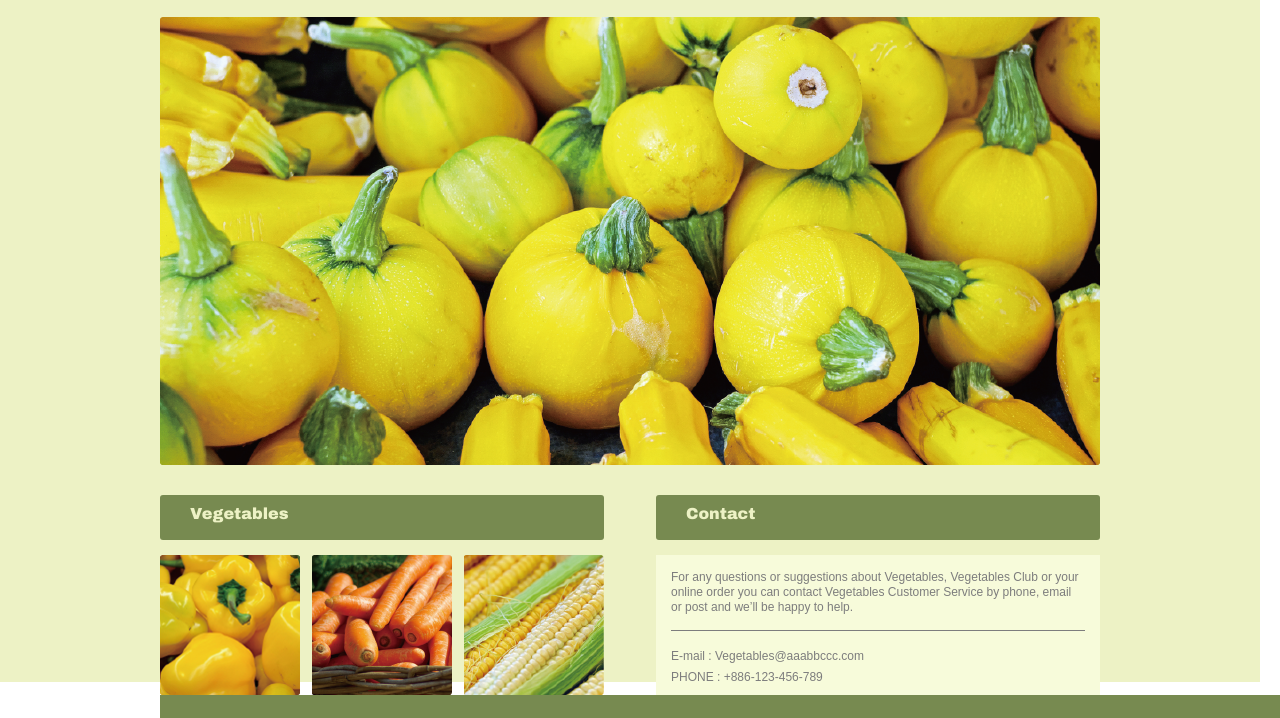
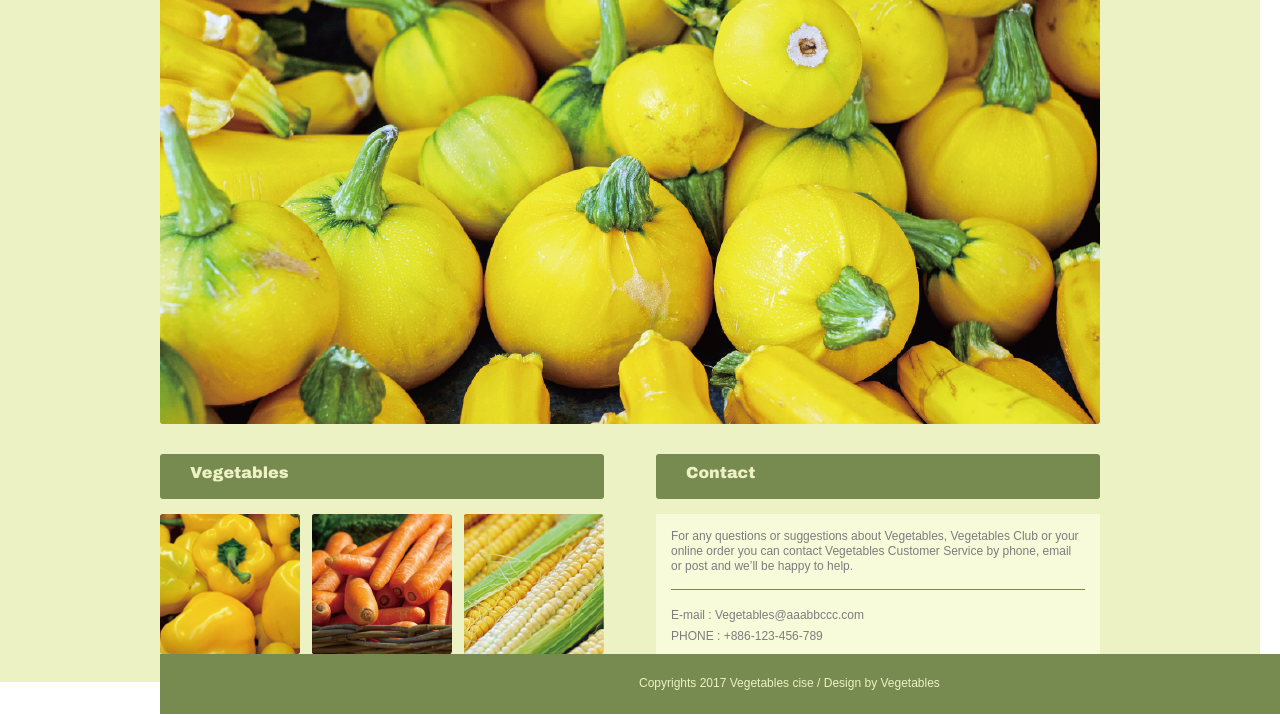
Before and after one commit to a5052106a/HW5-vegetable, a plain HTML site: page index.html in a window 1280 px wide. Shown: the part 198-916 px from the top of the page. Drawn offline with Linux system fonts and the light colour scheme.

Commit message:
Add files via upload

```diff
--- a/css/style.css
+++ b/css/style.css
@@ -14,12 +14,11 @@ body {
     width: 1260px;
     height: 880px;
     background-color: #EDF2C5;
-    padding: 36px 160px 35px;
+    padding: 0px 160px 35px;
 }
 
 .header {
     display: flex;
-    padding-bottom: 5px;
 }
 
 .title{
```
